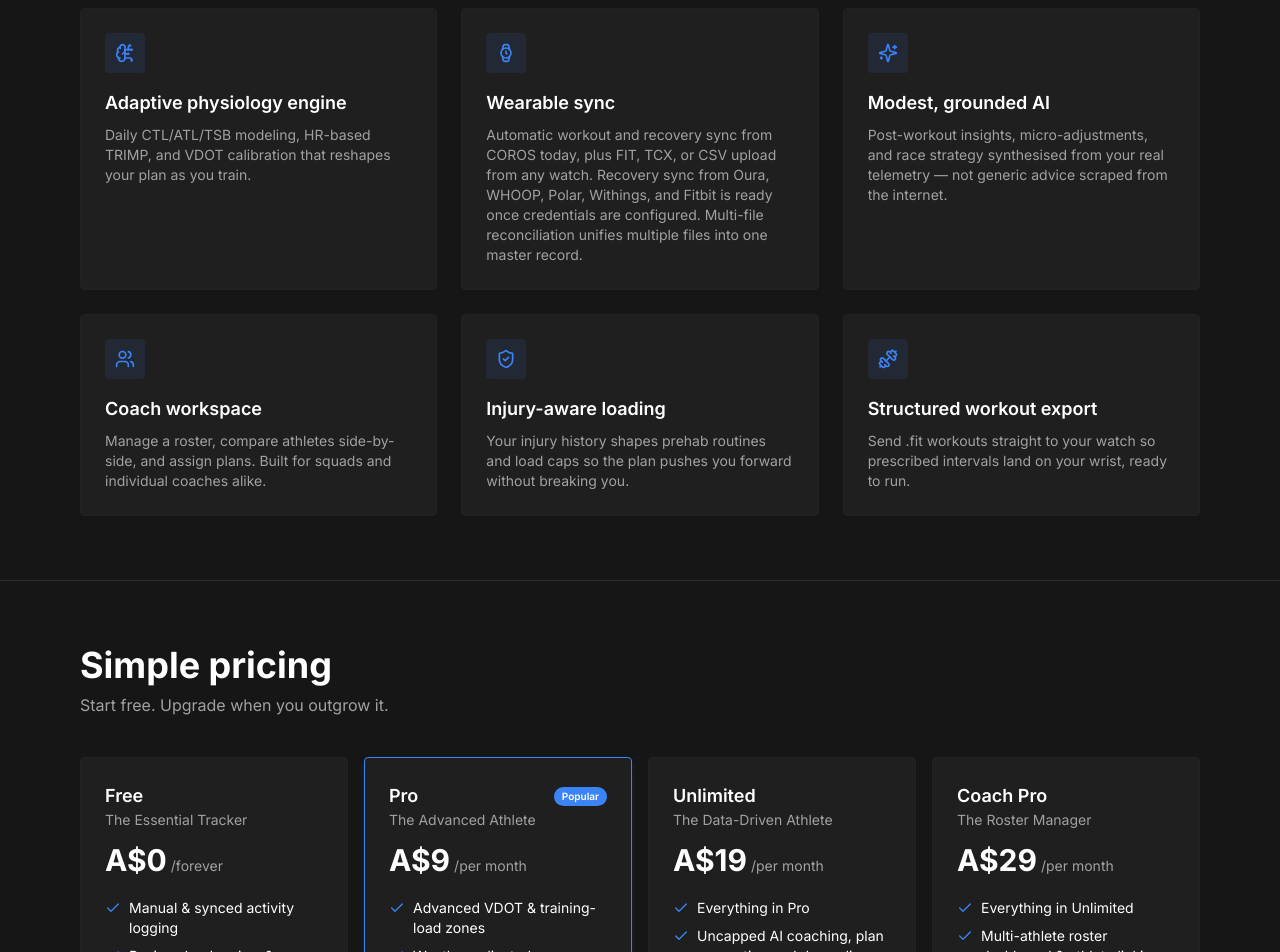
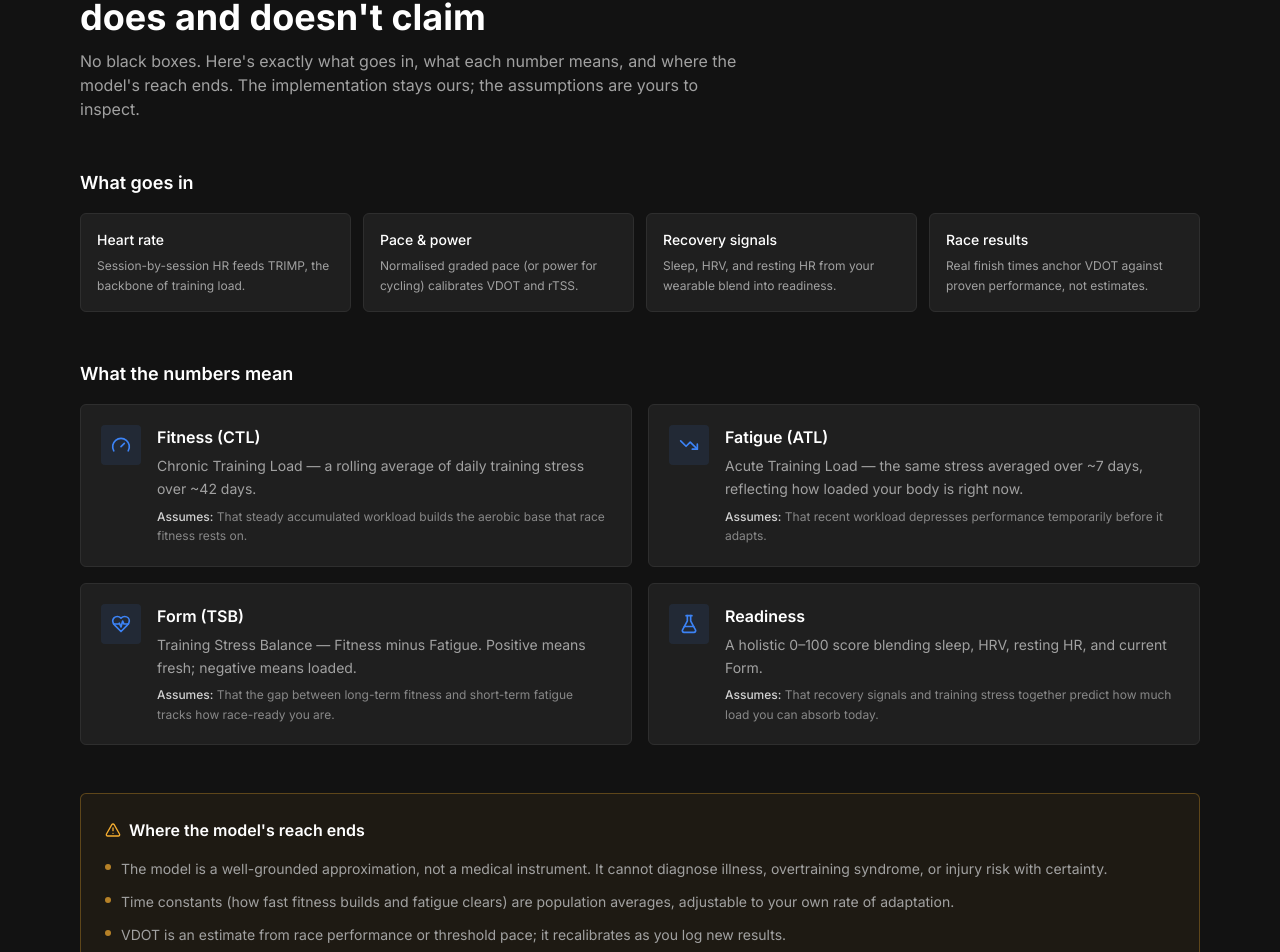
Before and after one commit to cjmurphy73-44/runpacelabcurrent, a React (Vite) app: page / in a window 1280 px wide. Shown: the part 5806-6758 px from the top of the page. Built offline with nearby package versions, Linux system fonts and the light colour scheme; no server answers.

Commit message:
Add scientific transparency section and Garmin import guidance
Co-authored-by: cjmurphy73-44 <301933048+cjmurphy73-44@users.noreply.github.com>

```diff
--- /dev/null
+++ b/src/components/landing/ScienceExplainedSection.jsx
@@ -0,0 +1,120 @@
+import React from "react";
+import { FlaskConical, HeartPulse, Gauge, TrendingDown, AlertTriangle } from "lucide-react";
+import Reveal from "@/components/landing/Reveal";
+
+// Public-facing scientific transparency: what feeds the model, what each metric
+// means, what it assumes, and what it does NOT claim — without exposing
+// proprietary coefficients or implementation details.
+const INPUTS = [
+  { label: "Heart rate", note: "Session-by-session HR feeds TRIMP, the backbone of training load." },
+  { label: "Pace & power", note: "Normalised graded pace (or power for cycling) calibrates VDOT and rTSS." },
+  { label: "Recovery signals", note: "Sleep, HRV, and resting HR from your wearable blend into readiness." },
+  { label: "Race results", note: "Real finish times anchor VDOT against proven performance, not estimates." },
+];
+
+const METRICS = [
+  {
+    icon: Gauge,
+    name: "Fitness (CTL)",
+    meaning: "Chronic Training Load — a rolling average of daily training stress over ~42 days.",
+    assumes: "That steady accumulated workload builds the aerobic base that race fitness rests on.",
+  },
+  {
+    icon: TrendingDown,
+    name: "Fatigue (ATL)",
+    meaning: "Acute Training Load — the same stress averaged over ~7 days, reflecting how loaded your body is right now.",
+    assumes: "That recent workload depresses performance temporarily before it adapts.",
+  },
+  {
+    icon: HeartPulse,
+    name: "Form (TSB)",
+    meaning: "Training Stress Balance — Fitness minus Fatigue. Positive means fresh; negative means loaded.",
+    assumes: "That the gap between long-term fitness and short-term fatigue tracks how race-ready you are.",
+  },
+  {
+    icon: FlaskConical,
+    name: "Readiness",
+    meaning: "A holistic 0–100 score blending sleep, HRV, resting HR, and current Form.",
+    assumes: "That recovery signals and training stress together predict how much load you can absorb today.",
+  },
+];
+
+const LIMITATIONS = [
+  "The model is a well-grounded approximation, not a medical instrument. It cannot diagnose illness, overtraining syndrome, or injury risk with certainty.",
+  "Time constants (how fast fitness builds and fatigue clears) are population averages, adjustable to your own rate of adaptation.",
+  "VDOT is an estimate from race performance or threshold pace; it recalibrates as you log new results.",
+  "The platform complements — never replaces — listening to your body and qualified medical or coaching advice.",
+];
+
+export default function ScienceExplainedSection() {
+  return (
+    <section className="max-w-6xl mx-auto px-4 py-16 sm:py-20">
+      <div className="mb-12 max-w-2xl">
+        <span className="inline-flex items-center gap-1.5 rounded-full border border-primary/40 bg-primary/10 px-3 py-1 text-xs font-medium text-primary">
+          <FlaskConical className="w-3.5 h-3.5" /> The science, explained
+        </span>
+        <h2 className="mt-5 font-heading text-3xl sm:text-4xl font-bold">What feeds the model — and what it does and doesn't claim</h2>
+        <p className="mt-3 text-muted-foreground">
+          No black boxes. Here's exactly what goes in, what each number means, and where the model's reach ends.
+          The implementation stays ours; the assumptions are yours to inspect.
+        </p>
+      </div>
+
+      {/* Inputs */}
+      <div className="mb-12">
+        <h3 className="font-heading font-semibold text-lg mb-4">What goes in</h3>
+        <div className="grid gap-3 sm:grid-cols-2 lg:grid-cols-4">
+          {INPUTS.map((inp, i) => (
+            <Reveal key={inp.label} delay={(i % 4) * 0.06}>
+              <div className="rounded-lg border border-border bg-card p-4 h-full">
+                <p className="font-medium text-sm">{inp.label}</p>
+                <p className="mt-1.5 text-xs text-muted-foreground leading-relaxed">{inp.note}</p>
+              </div>
+            </Reveal>
+          ))}
+        </div>
+      </div>
+
+      {/* Metrics */}
+      <div className="mb-12">
+        <h3 className="font-heading font-semibold text-lg mb-4">What the numbers mean</h3>
+        <div className="grid gap-4 sm:grid-cols-2">
+          {METRICS.map((m, i) => (
+            <Reveal key={m.name} delay={(i % 2) * 0.08}>
+              <div className="flex gap-4 rounded-lg border border-border bg-card p-5 h-full">
+                <div className="shrink-0 w-10 h-10 rounded-md flex items-center justify-center bg-primary/10 text-primary">
+                  <m.icon className="w-5 h-5" />
+                </div>
+                <div className="space-y-1.5 min-w-0">
+                  <p className="font-heading font-semibold">{m.name}</p>
+                  <p className="text-sm text-muted-foreground leading-relaxed">{m.meaning}</p>
+                  <p className="text-xs text-muted-foreground/80 leading-relaxed">
+                    <span className="font-medium text-foreground/80">Assumes:</span> {m.assumes}
+                  </p>
+                </div>
+              </div>
+            </Reveal>
+          ))}
+        </div>
+      </div>
+
+      {/* Limitations */}
+      <Reveal>
+        <div className="rounded-lg border border-warning/30 bg-warning/5 p-6">
+          <div className="flex items-center gap-2 mb-4">
+            <AlertTriangle className="w-4 h-4 text-warning" />
+            <h3 className="font-heading font-semibold text-base">Where the model's reach ends</h3>
+          </div>
+          <ul className="space-y-2.5">
+            {LIMITATIONS.map((l) => (
+              <li key={l} className="flex items-start gap-2.5 text-sm text-muted-foreground leading-relaxed">
+                <span className="mt-1.5 shrink-0 w-1.5 h-1.5 rounded-full bg-warning/70" />
+                <span>{l}</span>
+              </li>
+            ))}
+          </ul>
+        </div>
+      </Reveal>
+    </section>
+  );
+}
--- a/src/components/settings/GarminIntegration.jsx
+++ b/src/components/settings/GarminIntegration.jsx
@@ -145,6 +145,9 @@ export default function GarminIntegration({ athleteId, onSynced }) {
               → <span className="font-medium text-foreground">Export Your Data</span> → Activities — downloads a ZIP of all your <span className="font-medium">.fit</span> files at once
             </li>
             <li>
+              <span className="font-medium text-foreground">Extract the ZIP first</span> — open it and drag the individual <span className="font-medium">.fit</span> files into the dropzone below. The importer takes the files themselves, not the archive.
+            </li>
+            <li>
               <span className="font-medium text-foreground">One at a time:</span>{" "}
               <a
                 href="https://connect.garmin.com"
--- a/src/pages/Landing.jsx
+++ b/src/pages/Landing.jsx
@@ -11,6 +11,7 @@ import {
 import { PLAN_TIERS, PLAN_DETAILS } from "@/lib/subscriptionFeatures";
 import ProductPreview from "@/components/landing/ProductPreview";
 import DataSovereigntySection from "@/components/landing/DataSovereigntySection";
+import ScienceExplainedSection from "@/components/landing/ScienceExplainedSection";
 import PublicFooter from "@/components/layout/PublicFooter";
 import Reveal from "@/components/landing/Reveal";
 import ThemeToggle from "@/components/layout/ThemeToggle";
@@ -284,6 +285,9 @@ export default function Landing() {
         </div>
       </section>
 
+      {/* Science explained */}
+      <ScienceExplainedSection />
+
       {/* Features grid */}
       <section className="border-t border-border bg-muted/40">
         <div className="max-w-6xl mx-auto px-4 py-16">
```
